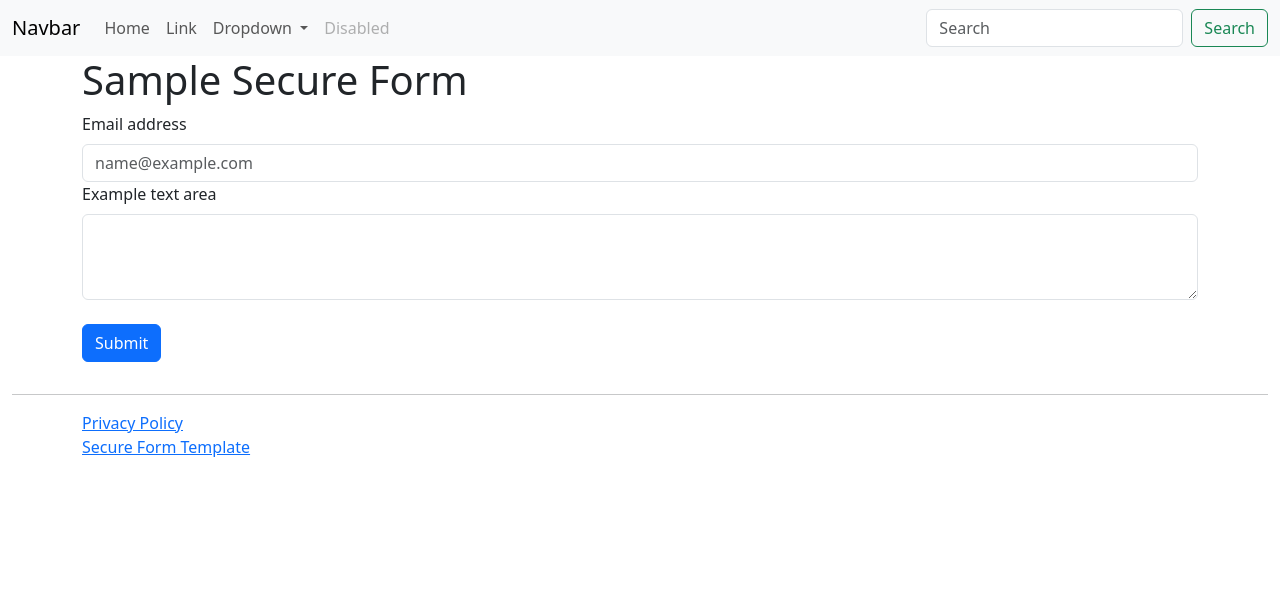
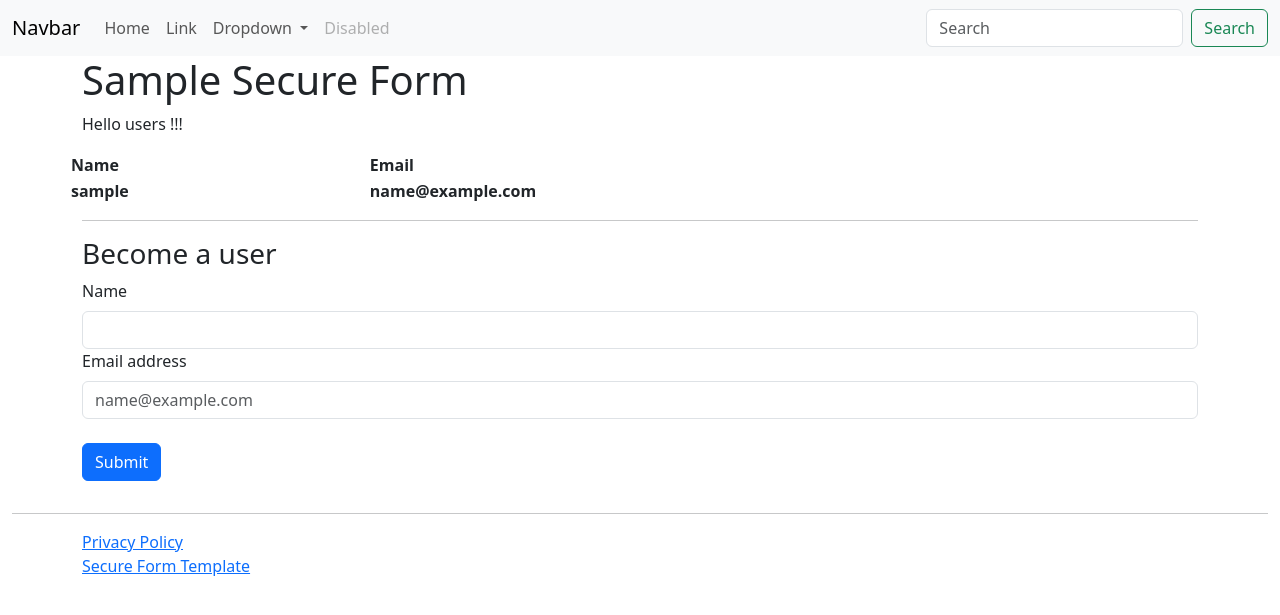
Before and after one commit to AlexandriaParkCS/pwa-flask-template, a Flask app: page /form.html in a window 1280 px wide. Shown: the top 615 px of the page. Run offline with Flask 3, Linux system fonts and the light colour scheme; tables that the repository leaves empty hold one stand-in row (values such as "Sample post"); lists and menus that the app fills with data are empty; parts of the project's set-up code (start-up, migrations or seed data) failed here and were passed over; some libraries are stand-ins or nearby versions.

Commit message:
Adding HTML form to DB example code.

```diff
--- a/src/app.py
+++ b/src/app.py
@@ -68,12 +68,23 @@ def privacy():
 @app.route("/form.html", methods=["POST", "GET"])
 def form():
     if request.method == "POST":
+        # A POST request adds a new user
+        name = request.form["name"]
         email = request.form["email"]
-        text = request.form["text"]
-        print(f"<From(email={email}, text='{text}')>")
-        return render_template("/form.html")
-    else:
-        return render_template("/form.html")
+        print(f"<From(name={name}, email='{email}')>")
+        try:
+            sql_db.create_user(name, email)
+        except Exception as ex:
+            print(f"ERROR: {ex}")
+            return f"ERROR: {ex}"
+
+    # Shows all users and a form to add a new one
+    try:
+        users = sql_db.get_users()
+        return render_template("/form.html", users=users)
+    except Exception as ex:
+        print(f"ERROR: {ex}")
+        return f"ERROR: {ex}"
 
 # Endpoint for logging CSP violations
 @app.route("/csp_report", methods=["POST"])
--- a/src/sqldb.py
+++ b/src/sqldb.py
@@ -52,6 +52,26 @@ class SqlDb(object):
             if conn:
                 conn.close()
 
+    def get_users(self):
+        conn = None
+        try:
+            conn = self._connect()
+            cursor = conn.cursor()
+            cursor.execute(
+                "SELECT id, username, email FROM users"
+            )
+            rows = cursor.fetchall()
+            for row in rows:
+                print(row)
+            return rows
+        except sqlite3.Error as e:
+            print(f"Database error during user retrieval: {e}")
+        finally:
+            if cursor:
+                cursor.close()
+            if conn:
+                conn.close()
+
     def get_user_by_username(self, username):
         conn = None
         try:
@@ -59,7 +79,7 @@ class SqlDb(object):
             cursor = conn.cursor()
             cursor.execute(
                 "SELECT id, username, email FROM users WHERE username = ?",
-                (username,)
+                (username)
             )
             row = cursor.fetchone()
             if row:
--- a/src/templates/form.html
+++ b/src/templates/form.html
@@ -6,15 +6,34 @@
   </div>
 </div>
 <div class="container">
+  {% if users | length > 0 %}
   <div class="row">
+    <p>Hello users !!!</p>
+    <table>
+        <tr>
+            <th>Name</th>
+            <th>Email</th>
+        </tr>
+        {% for u in users %}
+        <tr>
+            <th>{{u[1]}}</th>
+            <th>{{u[2]}}</th>
+        </tr>
+        {% endfor %}
+    </table>
+  </div>
+  <hr>
+  {% endif %}
+  <div class="row">
+    <h3>Become a user</h3>
     <form action="/form.html" method="POST" class="box">
       <div class="col-auto">
-        <label name="exampleFormControlInput1" class="form-label">Email address</label>
-        <input name="email" type="email" class="form-control" id="exampleFormControlInput1" pattern="[a-z0-9._%+-]+@[a-z0-9.-]+\.[a-z]{2, 4}$" placeholder="name@example.com">
+        <label for="name" class="form-label">Name</label>
+        <input id="name" name="name" class="form-control">
       </div>
       <div class="col-auto">
-        <label for="exampleFormControlTextarea1" class="form-label">Example text area</label>
-        <textarea class="form-control" name="text" id="exampleFormControlTextarea1" rows="3"></textarea>
+        <label for="email" class="form-label">Email address</label>
+        <input id="email" name="email" type="email" class="form-control" pattern="[a-z0-9._%+-]+@[a-z0-9.-]+\.[a-z]{2, 4}$" placeholder="name@example.com">
       </div>
       <br/>
       <div class="col-auto">
```
